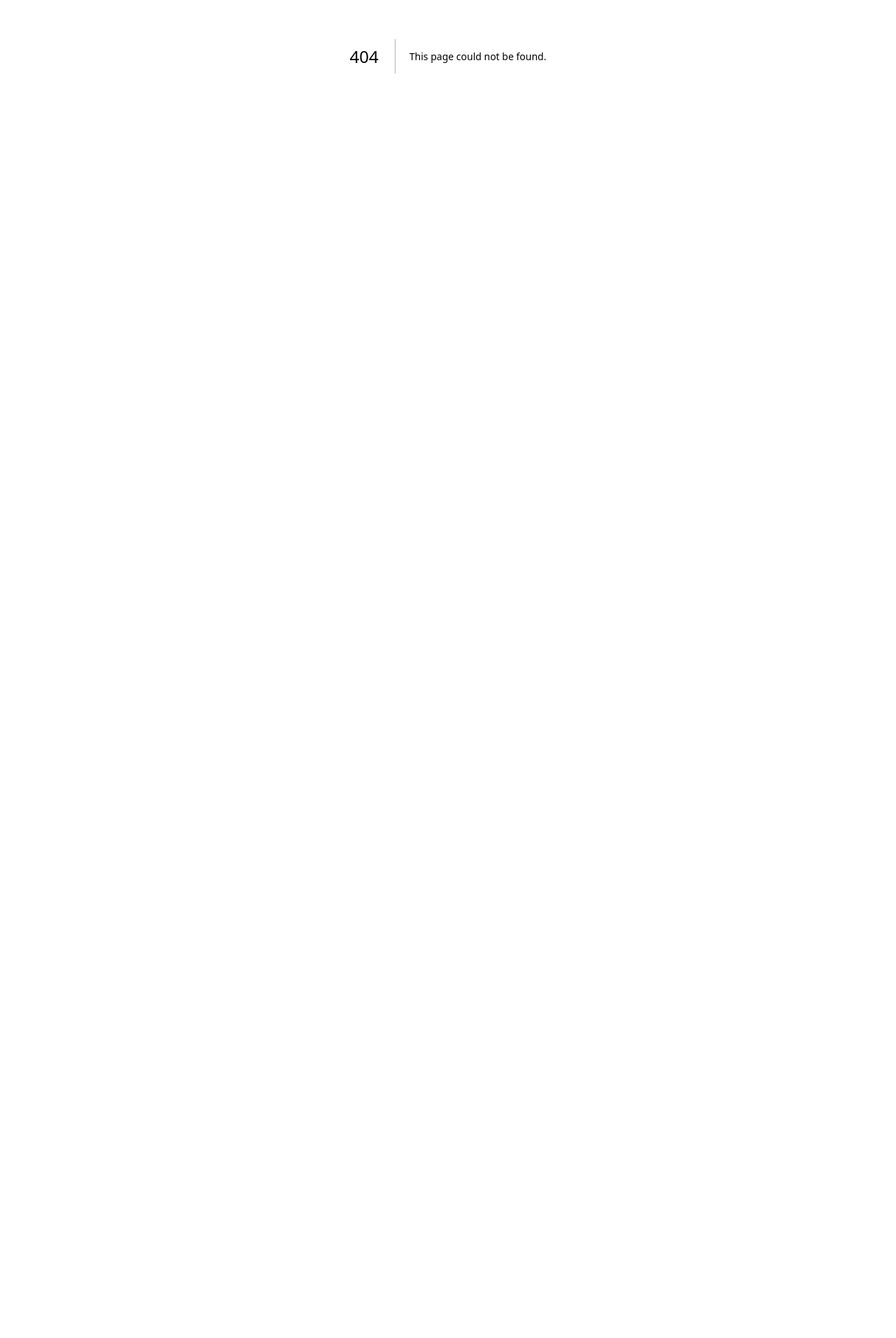
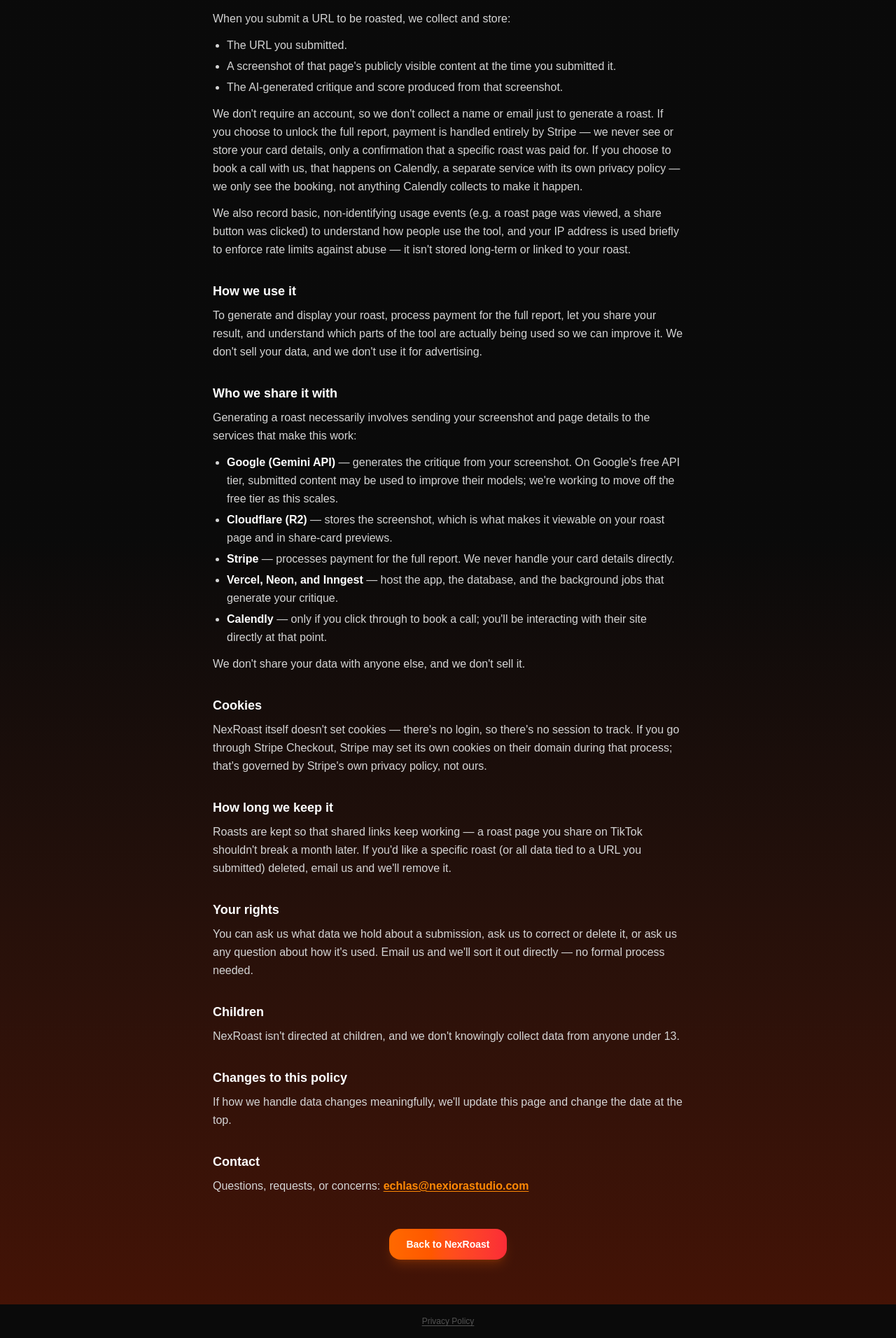
Before and after one commit to EchlasMalik/NexRoast, a Next.js app: page /privacy in a window 1280 px wide. Before the commit this address had no page. Shown: the part 320-2232 px from the top of the page at 70% size. Before the commit the page ends 800 px from the top, so only its background shows below. Built offline with nearby package versions, Linux system fonts and the light colour scheme.

Commit message:
Privacy Policy Page added

```diff
--- a/app/layout.tsx
+++ b/app/layout.tsx
@@ -1,4 +1,5 @@
 import type { Metadata } from "next";
+import Link from "next/link";
 import { Geist, Geist_Mono } from "next/font/google";
 import "./globals.css";
 
@@ -28,7 +29,17 @@ export default function RootLayout({
       lang="en"
       className={`${geistSans.variable} ${geistMono.variable} h-full antialiased`}
     >
-      <body className="flex min-h-full flex-col">{children}</body>
+      <body className="flex min-h-full flex-col">
+        {children}
+        <footer className="flex justify-center bg-neutral-950 py-4">
+          <Link
+            href="/privacy"
+            className="text-xs text-neutral-600 underline underline-offset-2 transition hover:text-neutral-400"
+          >
+            Privacy Policy
+          </Link>
+        </footer>
+      </body>
     </html>
   );
 }
--- /dev/null
+++ b/app/privacy/page.tsx
@@ -0,0 +1,187 @@
+import type { Metadata } from "next";
+import Link from "next/link";
+
+export const metadata: Metadata = {
+  title: "Privacy Policy — NexRoast",
+  description: "How NexRoast collects, uses, and protects your data.",
+  robots: { index: false, follow: true },
+};
+
+function Section({
+  title,
+  children,
+}: {
+  title: string;
+  children: React.ReactNode;
+}) {
+  return (
+    <section className="flex flex-col gap-2">
+      <h2 className="text-lg font-black text-white">{title}</h2>
+      <div className="flex flex-col gap-3 text-sm leading-relaxed text-neutral-300 sm:text-base">
+        {children}
+      </div>
+    </section>
+  );
+}
+
+export default function PrivacyPolicyPage() {
+  return (
+    <main className="flex flex-1 flex-col items-center gap-8 bg-gradient-to-b from-neutral-950 via-neutral-950 to-orange-950 px-5 py-16 sm:px-6">
+      <div className="flex w-full max-w-2xl flex-col gap-8">
+        <div className="flex flex-col gap-2 text-center">
+          <span className="text-xs font-bold tracking-[0.3em] text-orange-400 uppercase">
+            NexRoast
+          </span>
+          <h1 className="text-3xl font-black tracking-tight text-white sm:text-4xl">
+            Privacy Policy
+          </h1>
+          <p className="text-sm text-neutral-500">Last updated 3 August 2026</p>
+        </div>
+
+        <p className="text-sm leading-relaxed text-neutral-300 sm:text-base">
+          NexRoast is run by Nexiora Studio. This page explains what we collect
+          when you use it, why, and who we share it with. We&apos;ve tried to
+          write it in plain English rather than boilerplate — if anything here
+          is unclear, email us (address at the bottom) and ask.
+        </p>
+
+        <Section title="What we collect">
+          <p>When you submit a URL to be roasted, we collect and store:</p>
+          <ul className="list-disc space-y-1 pl-5">
+            <li>The URL you submitted.</li>
+            <li>
+              A screenshot of that page&apos;s publicly visible content at the
+              time you submitted it.
+            </li>
+            <li>
+              The AI-generated critique and score produced from that screenshot.
+            </li>
+          </ul>
+          <p>
+            We don&apos;t require an account, so we don&apos;t collect a name or
+            email just to generate a roast. If you choose to unlock the full
+            report, payment is handled entirely by Stripe — we never see or
+            store your card details, only a confirmation that a specific roast
+            was paid for. If you choose to book a call with us, that happens on
+            Calendly, a separate service with its own privacy policy — we only
+            see the booking, not anything Calendly collects to make it happen.
+          </p>
+          <p>
+            We also record basic, non-identifying usage events (e.g. a roast
+            page was viewed, a share button was clicked) to understand how
+            people use the tool, and your IP address is used briefly to enforce
+            rate limits against abuse — it isn&apos;t stored long-term or linked
+            to your roast.
+          </p>
+        </Section>
+
+        <Section title="How we use it">
+          <p>
+            To generate and display your roast, process payment for the full
+            report, let you share your result, and understand which parts of the
+            tool are actually being used so we can improve it. We don&apos;t
+            sell your data, and we don&apos;t use it for advertising.
+          </p>
+        </Section>
+
+        <Section title="Who we share it with">
+          <p>
+            Generating a roast necessarily involves sending your screenshot and
+            page details to the services that make this work:
+          </p>
+          <ul className="list-disc space-y-1 pl-5">
+            <li>
+              <strong className="text-white">Google (Gemini API)</strong> —
+              generates the critique from your screenshot. On Google&apos;s free
+              API tier, submitted content may be used to improve their models;
+              we&apos;re working to move off the free tier as this scales.
+            </li>
+            <li>
+              <strong className="text-white">Cloudflare (R2)</strong> — stores
+              the screenshot, which is what makes it viewable on your roast page
+              and in share-card previews.
+            </li>
+            <li>
+              <strong className="text-white">Stripe</strong> — processes payment
+              for the full report. We never handle your card details directly.
+            </li>
+            <li>
+              <strong className="text-white">Vercel, Neon, and Inngest</strong>{" "}
+              — host the app, the database, and the background jobs that
+              generate your critique.
+            </li>
+            <li>
+              <strong className="text-white">Calendly</strong> — only if you
+              click through to book a call; you&apos;ll be interacting with
+              their site directly at that point.
+            </li>
+          </ul>
+          <p>
+            We don&apos;t share your data with anyone else, and we don&apos;t
+            sell it.
+          </p>
+        </Section>
+
+        <Section title="Cookies">
+          <p>
+            NexRoast itself doesn&apos;t set cookies — there&apos;s no login, so
+            there&apos;s no session to track. If you go through Stripe Checkout,
+            Stripe may set its own cookies on their domain during that process;
+            that&apos;s governed by Stripe&apos;s own privacy policy, not ours.
+          </p>
+        </Section>
+
+        <Section title="How long we keep it">
+          <p>
+            Roasts are kept so that shared links keep working — a roast page you
+            share on TikTok shouldn&apos;t break a month later. If you&apos;d
+            like a specific roast (or all data tied to a URL you submitted)
+            deleted, email us and we&apos;ll remove it.
+          </p>
+        </Section>
+
+        <Section title="Your rights">
+          <p>
+            You can ask us what data we hold about a submission, ask us to
+            correct or delete it, or ask us any question about how it&apos;s
+            used. Email us and we&apos;ll sort it out directly — no formal
+            process needed.
+          </p>
+        </Section>
+
+        <Section title="Children">
+          <p>
+            NexRoast isn&apos;t directed at children, and we don&apos;t
+            knowingly collect data from anyone under 13.
+          </p>
+        </Section>
+
+        <Section title="Changes to this policy">
+          <p>
+            If how we handle data changes meaningfully, we&apos;ll update this
+            page and change the date at the top.
+          </p>
+        </Section>
+
+        <Section title="Contact">
+          <p>
+            Questions, requests, or concerns:{" "}
+            <a
+              href="mailto:echlas@nexiorastudio.com"
+              className="font-bold text-orange-400 underline underline-offset-2"
+            >
+              echlas@nexiorastudio.com
+            </a>
+          </p>
+        </Section>
+
+        <Link
+          href="/"
+          className="mt-4 self-center rounded-2xl bg-gradient-to-r from-orange-500 to-red-500 px-6 py-3 text-sm font-bold text-white shadow-lg shadow-orange-500/20 transition active:scale-[0.98]"
+        >
+          Back to NexRoast
+        </Link>
+      </div>
+    </main>
+  );
+}
```
Also changed, not shown: 1 other file (tests, documents, lock files or other folders).
